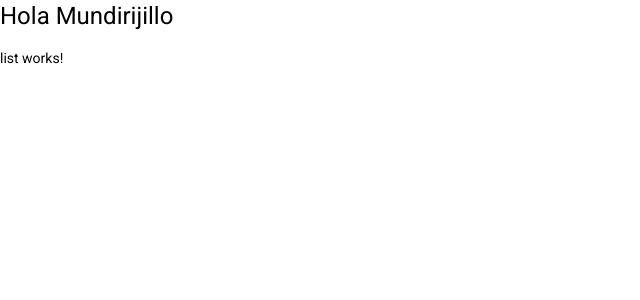
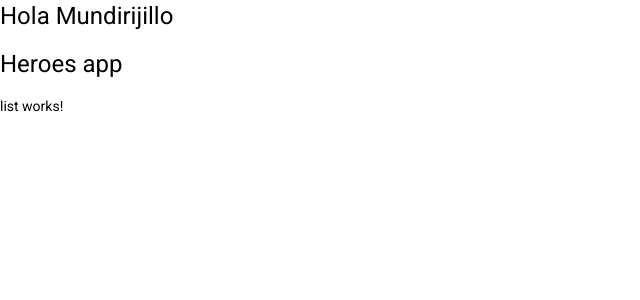
Before and after one commit to JassoEC/practice-angular_herores, an Angular app: page /heroes/list in a window 1280 px wide. Shown: the top 300 px of the page, without its empty margins (0-640 px from the left). Built offline with nearby package versions, Linux system fonts and the light colour scheme.

Commit message:
se agrego el uso de las rutas anidadas

```diff
--- a/src/app/heroes/heroes-routing.module.ts
+++ b/src/app/heroes/heroes-routing.module.ts
@@ -2,12 +2,14 @@
 import { RouterModule, Routes } from '@angular/router';
 import { AddComponent } from './pages/add/add.component';
 import { HeroComponent } from './pages/hero/hero.component';
+import { HomeComponent } from './pages/home/home.component';
 import { ListComponent } from './pages/list/list.component';
 import { SearchComponent } from './pages/search/search.component';
 
 const routes: Routes = [
   {
     path: '',
+    component: HomeComponent,
     children: [
       { path: 'list', component: ListComponent },
       { path: 'add', component: AddComponent },
--- a/src/app/heroes/pages/home/home.component.html
+++ b/src/app/heroes/pages/home/home.component.html
@@ -1 +1,2 @@
-<p>home works!</p>
+<h1>Heroes app</h1>
+<router-outlet></router-outlet>
```
